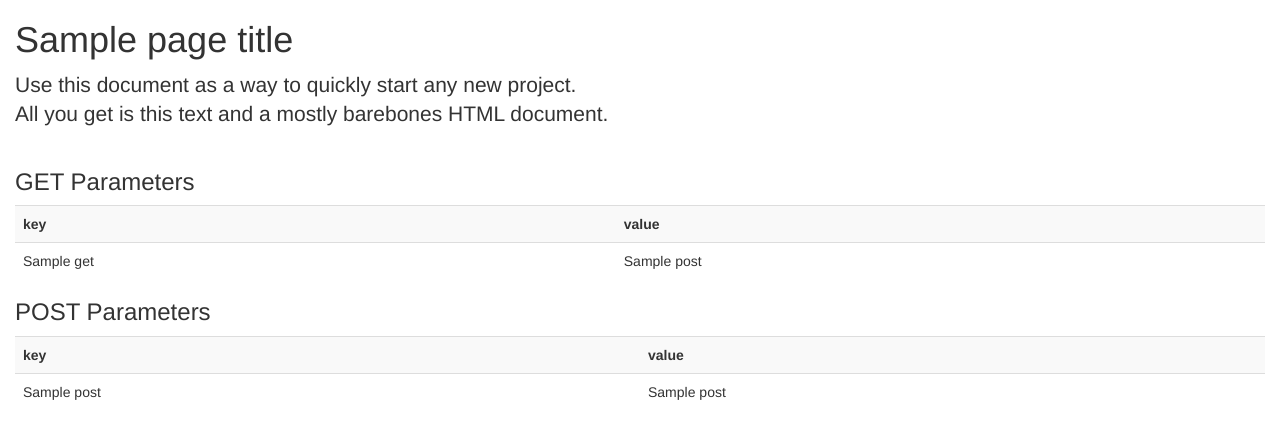
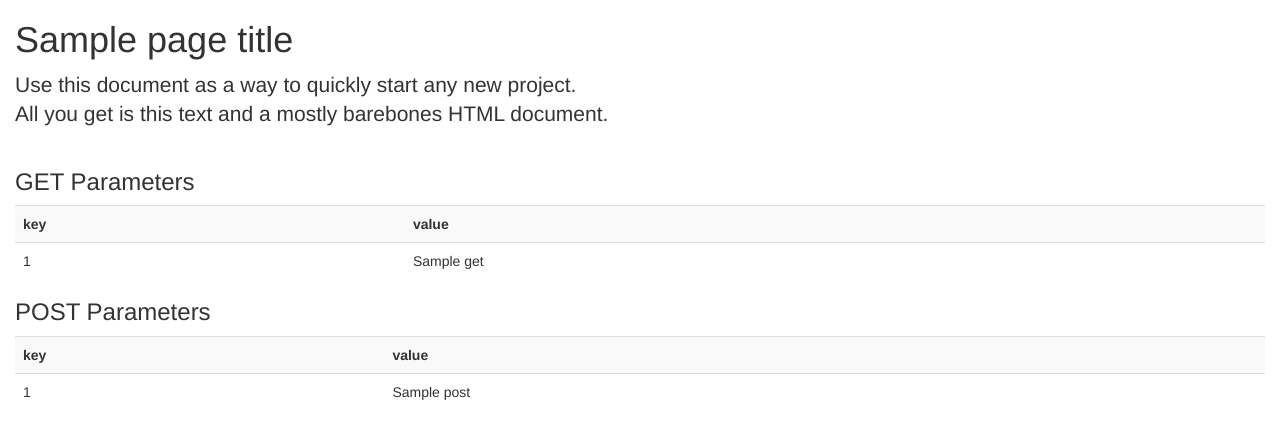
Before and after one commit to kajigga/instcon2016-ltisession, a Flask app: template templates/lti_test_launch.html in a window 1280 px wide. Shown: the part 56-495 px from the top of the page. Run offline with Flask 2, Linux system fonts and the light colour scheme; the template is opened without the code that fills it: most values are stand-ins (such as "Sample title", 1, 10 or a date in 2020); some libraries are stand-ins or nearby versions.

Commit message:
sorted parameter list

```diff
--- a/templates/lti_test_launch.html
+++ b/templates/lti_test_launch.html
@@ -7,20 +7,20 @@
     <h3>GET Parameters</h3>
     <table class='table table-striped'>
       <tr><th>key</th><th>value</th></tr>
-      {% for k in get %}
+      {% for k in get | dictsort %}
       <tr>
-        <td>{{ k }}</td>
-        <td>{{ post[k] }}</td>
+        <td>{{ k[0] }}</td>
+        <td>{{ k[1] }}</td>
       </tr>
       {% endfor %}
     </table>
     <h3>POST Parameters</h3>
     <table class='table table-striped'>
       <tr><th>key</th><th>value</th></tr>
-      {% for k in post %}
+      {% for k in post | dictsort %}
       <tr>
-        <td>{{ k }}</td>
-        <td>{{ post[k] }}</td>
+        <td>{{ k[0] }}</td>
+        <td>{{ k[1] }}</td>
       </tr>
       {% endfor %}
     </table>
```
